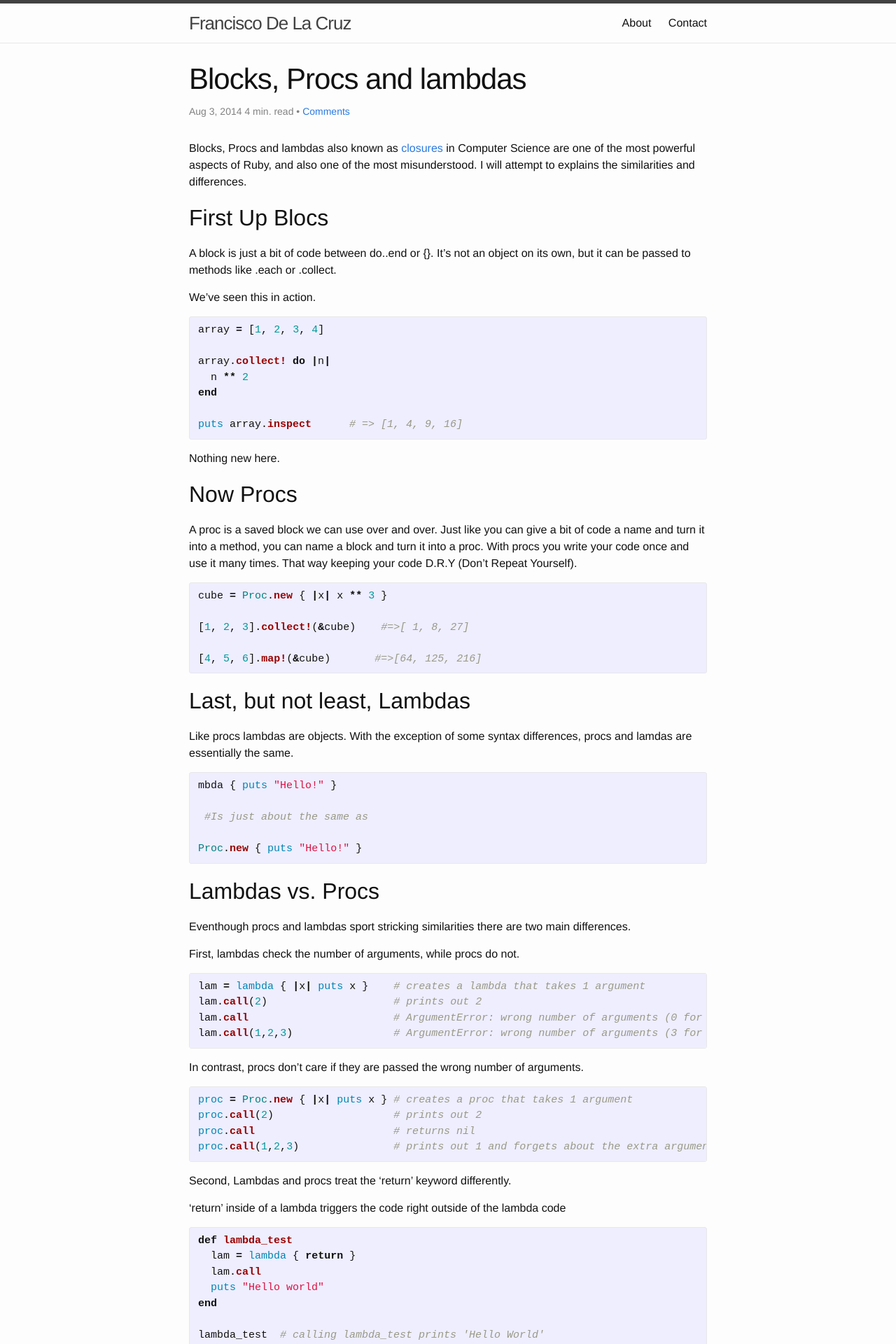
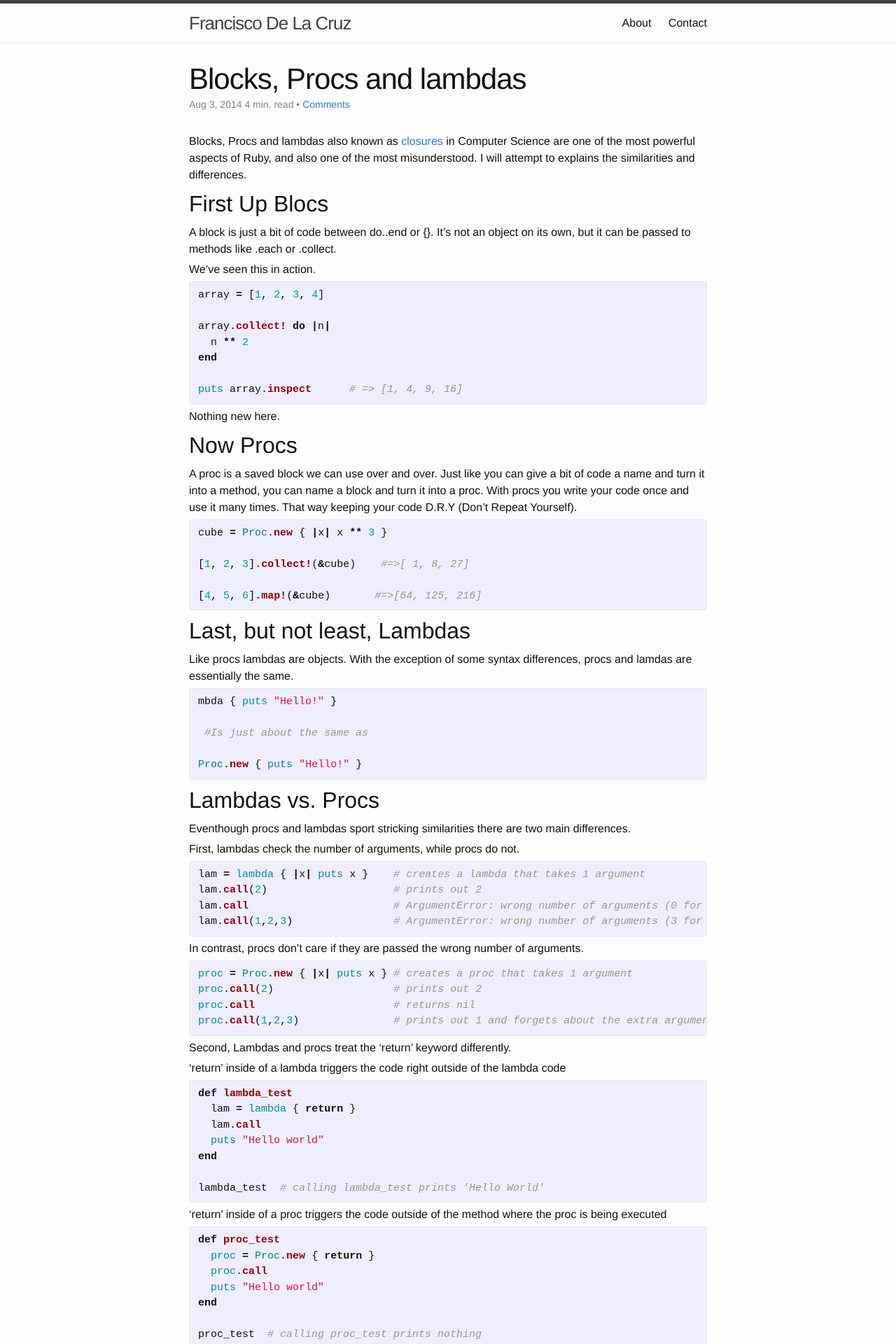
Before and after one commit to fdelacruz/blog, a Jekyll site: the page built from _posts/2014-08-03-blocs-procs-and-lambdas.md, in a window 1280 px wide. Shown: the top 1920 px of the page at 70% size. Built offline with Jekyll 4.4.1, drawn with Linux system fonts in a browser that asks for light colours; comment, search, counter and statistics services are not loaded.

Commit message:
Change %vertical-rhythm from 15 to 5

```diff
--- a/_sass/_base.scss
+++ b/_sass/_base.scss
@@ -31,7 +31,7 @@ h1, h2, h3, h4, h5, h6,
 p, blockquote, pre,
 ul, ol, dl, figure,
 %vertical-rhythm {
-    margin-bottom: $spacing-unit / 2;
+    margin-bottom: $spacing-unit / 6;
 }
 
 
```
